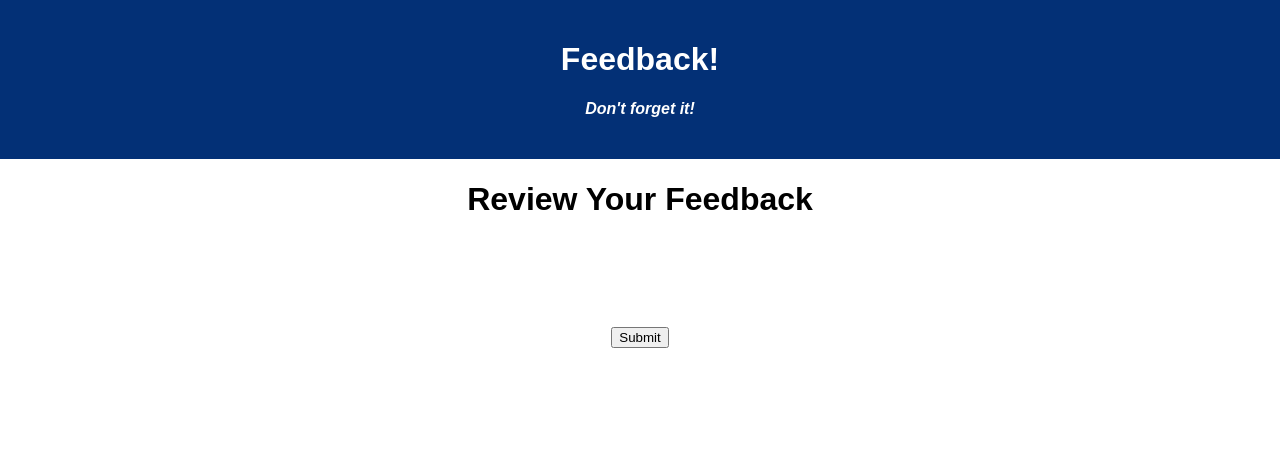
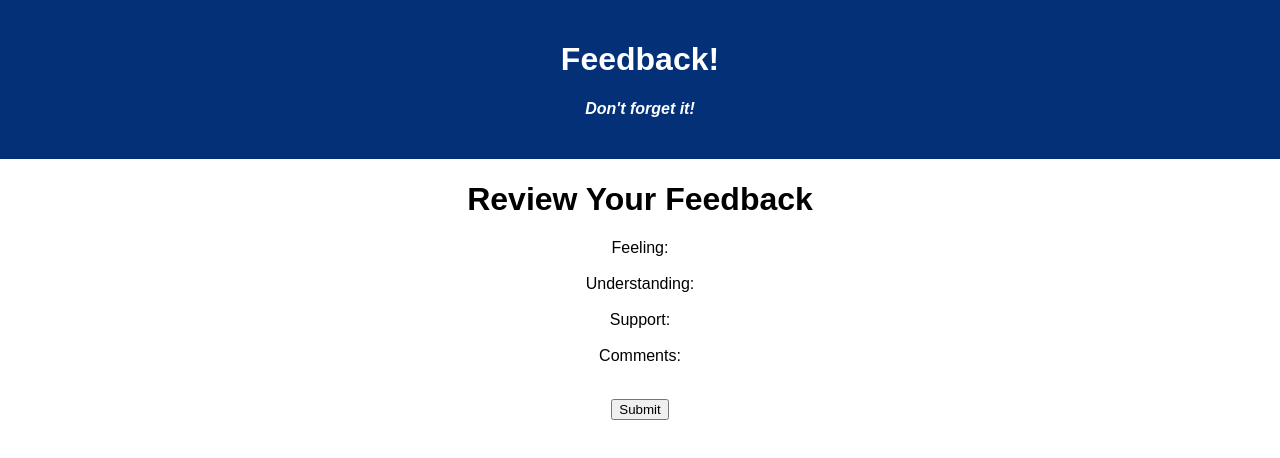
Before and after one commit to chloeeverson/weekend-redux-feedback-loop, a React (Create React App) app: page /#/review in a window 1280 px wide. Shown: the top 458 px of the page. Built offline with nearby package versions, Linux system fonts and the light colour scheme.

Commit message:
added description for review

```diff
--- a/src/components/Review/Review.jsx
+++ b/src/components/Review/Review.jsx
@@ -41,14 +41,14 @@ function Review (){
             <h1>Review Your Feedback</h1>
             <p>
 
-                {feelingFeedback.feeling}
-                <br />
-                {understandingFeedback.understanding}
-                <br />
-                {supportFeedback.support}
-                <br />
-                {commentsFeedback.comments}
-                <br />
+                Feeling: {feelingFeedback.feeling}
+                <br /><br />
+                Understanding: {understandingFeedback.understanding}
+                <br /><br />
+                Support: {supportFeedback.support}
+                <br /><br />
+                Comments: {commentsFeedback.comments}
+                <br /><br />
             </p>
             <button onClick={handleSubmit}>Submit</button>
         </>
```
